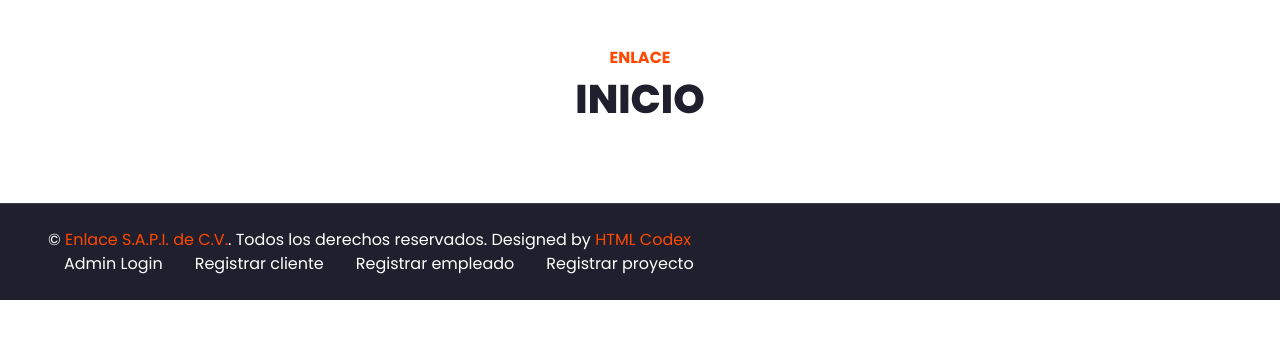
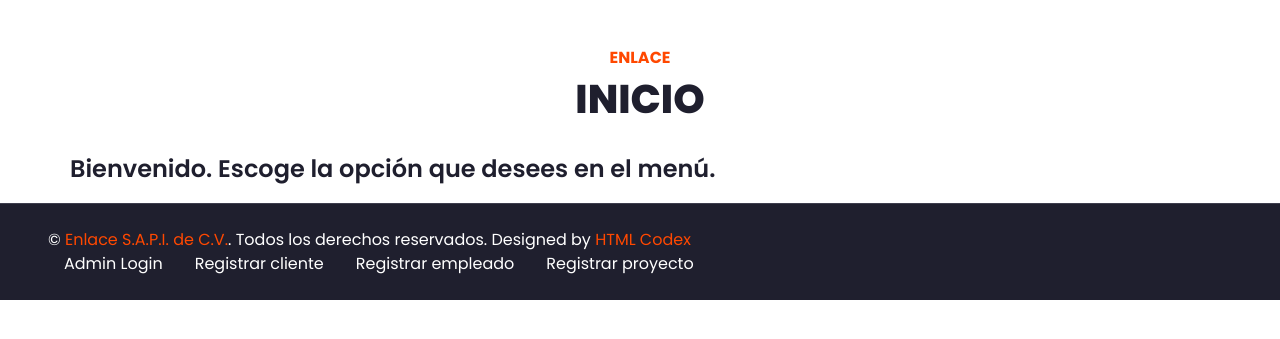
Before and after one commit to JosePabloVega/Entrega1-VegaVillanueva, a Django app: page / in a window 1280 px wide. Shown: the part 124-463 px from the top of the page. Run offline with Django 4.2, Linux system fonts and the light colour scheme; some libraries are stand-ins or nearby versions.

Commit message:
una línea en inicio.html

```diff
--- a/miempresa/templates/miempresa/inicio.html
+++ b/miempresa/templates/miempresa/inicio.html
@@ -4,5 +4,5 @@
 <h1 class="mb-4">INICIO</h1>
 </div>
 <div class="row">
-
+<h4>Bienvenido. Escoge la opción que desees en el menú.</h4>
 {% endblock %}
```
